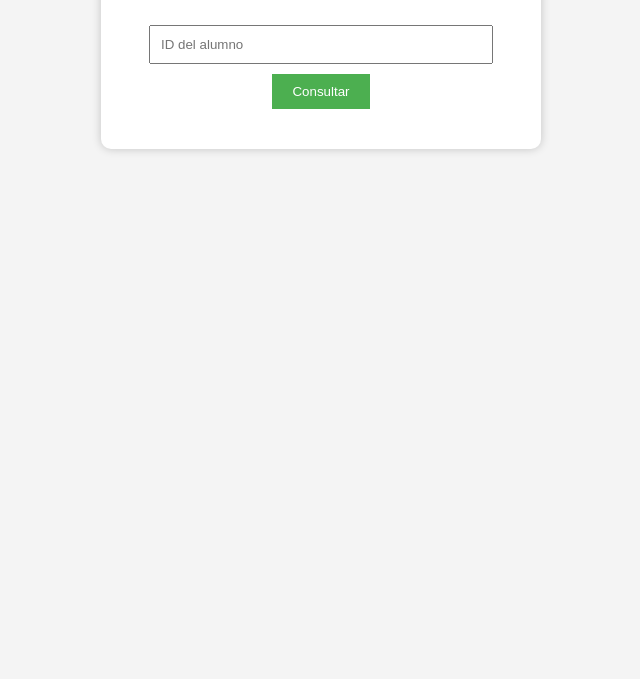
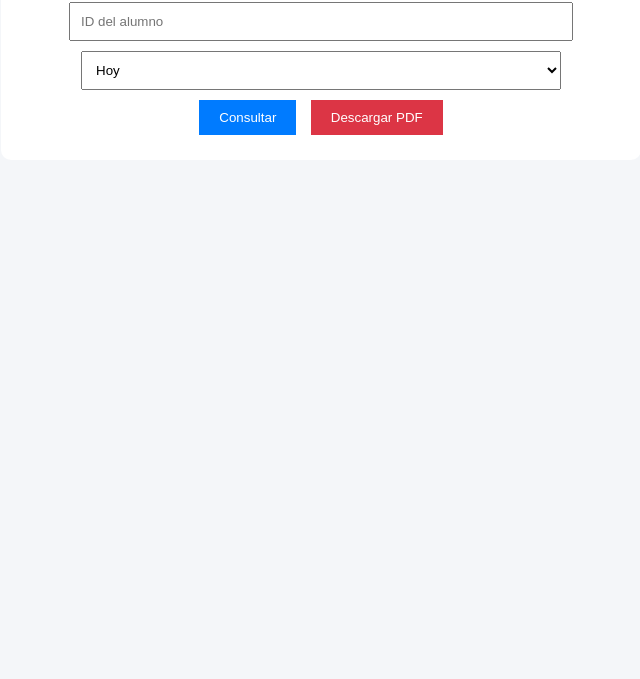
Before and after one commit to davidvampire-hub/bot-telegram, a website: page public/consulta.html in a window 1280 px wide. Shown: the part 121-800 px from the top of the page, without its empty margins (319-959 px from the left). Drawn offline with nearby package versions, Linux system fonts and the light colour scheme.

Commit message:
bot 5 html

```diff
--- a/public/consulta.html
+++ b/public/consulta.html
@@ -2,103 +2,231 @@
 <html lang="es">
 <head>
 <meta charset="UTF-8">
-  <title>Consulta de Asistencia</title>
+<title>Consulta de Asistencia PRO</title>
+
+<script src="https://cdnjs.cloudflare.com/ajax/libs/jspdf/2.5.1/jspdf.umd.min.js"></script>
+
 <style>
 body {
     font-family: Arial;
+    background: #f4f6f9;
     text-align: center;
-      background: #f4f4f4;
-      padding: 40px;
 }
-    .box {
+
+.container {
     background: white;
     padding: 20px;
+    margin: 30px auto;
+    width: 90%;
+    max-width: 600px;
     border-radius: 10px;
-      max-width: 400px;
-      margin: auto;
-      box-shadow: 0 0 10px rgba(0,0,0,0.2);
 }
-    input {
+
+input, select {
     padding: 10px;
+    margin: 5px;
     width: 80%;
-      margin: 10px;
 }
+
 button {
     padding: 10px 20px;
-      background: #4CAF50;
-      color: white;
+    margin: 5px;
     border: none;
     cursor: pointer;
 }
-    #resultado {
-      margin-top: 20px;
+
+.buscar { background: #007bff; color: white; }
+.pdf { background: #dc3545; color: white; }
+
+.registro {
     text-align: left;
+    margin: 5px 0;
 }
+
+.entrada { color: green; }
+.salida { color: red; }
 </style>
 </head>
+
 <body>
 
-<div class="box">
+<div class="container">
+
 <h2>📋 Consulta de Asistencia</h2>
 
-  <input type="text" id="id" placeholder="ID del alumno">
+<input type="text" id="idAlumno" placeholder="ID del alumno">
+
+<select id="filtro">
+    <option value="hoy">Hoy</option>
+    <option value="semana">Semana</option>
+    <option value="mes">Mes</option>
+    <option value="todo">Todo</option>
+</select>
+
 <br>
-  <button onclick="consultar()">Consultar</button>
+
+<button class="buscar" onclick="consultar()">Consultar</button>
+<button class="pdf" onclick="generarPDF()">Descargar PDF</button>
 
 <div id="resultado"></div>
+
 </div>
 
+<!-- Firebase -->
+<script src="https://www.gstatic.com/firebasejs/10.7.1/firebase-app.js"></script>
+<script src="https://www.gstatic.com/firebasejs/10.7.1/firebase-database.js"></script>
+
 <script>
-const FIREBASE = "https://controlasistencia-d236e-default-rtdb.firebaseio.com";
 
-async function consultar() {
+const firebaseConfig = {
+ apiKey: "AIzaSyCWQAmB9cMI4Y0YBPC_iV6p1YGgZTSNFQ0",
 
-  const id = document.getElementById("id").value.trim();
-  const resDiv = document.getElementById("resultado");
+  authDomain: "controlasistencia-d236e.firebaseapp.com",
+
+  databaseURL: "https://controlasistencia-d236e-default-rtdb.firebaseio.com",
+
+  projectId: "controlasistencia-d236e",
+
+  storageBucket: "controlasistencia-d236e.firebasestorage.app",
+
+  messagingSenderId: "3052247103",
+
+  appId: "1:3052247103:web:eaed021913fa765427808a",
+
+  measurementId: "G-H9EKB1F7ZW"
+};
+
+firebase.initializeApp(firebaseConfig);
+const db = firebase.database();
+
+let datosGlobales = [];
+let nombreAlumno = "";
+
+function consultar() {
+
+    const id = document.getElementById("idAlumno").value;
+    const filtro = document.getElementById("filtro").value;
+    const resultado = document.getElementById("resultado");
 
     if (!id) {
-    resDiv.innerHTML = "⚠️ Ingresa un ID";
+        resultado.innerHTML = "⚠️ Ingresa un ID";
         return;
     }
 
-  resDiv.innerHTML = "⏳ Buscando...";
+    resultado.innerHTML = "⏳ Buscando...";
 
-  try {
+    db.ref("alumnos/" + id).once("value").then(snap => {
 
-    // 🔍 Alumno
-    const alumnoRes = await fetch(`${FIREBASE}/alumnos/${id}.json`);
-    const alumno = await alumnoRes.json();
-
-    if (!alumno) {
-      resDiv.innerHTML = "❌ Alumno no encontrado";
+        if (!snap.exists()) {
+            resultado.innerHTML = "❌ Alumno no encontrado";
             return;
         }
 
-    // 📅 Fecha hoy
-    const fecha = new Date().toISOString().split("T")[0];
+        nombreAlumno = snap.val().nombre;
 
-    // 📊 Registros
-    const regRes = await fetch(`${FIREBASE}/registros/${id}/${fecha}.json`);
-    const registros = await regRes.json();
+        db.ref("registros/" + id).once("value").then(regSnap => {
 
-    let html = `<h3>👨‍🎓 ${alumno.nombre}</h3>`;
-    html += `<p>📅 ${fecha}</p>`;
+            datosGlobales = [];
+            let html = `<h3>${nombreAlumno}</h3>`;
 
-    if (!registros) {
-      html += "<p>Sin registros hoy</p>";
-    } else {
-      Object.values(registros).forEach(r => {
-        html += `<p>✔ ${r.tipo} - ${r.hora}</p>`;
-      });
+            if (!regSnap.exists()) {
+                resultado.innerHTML = html + "📭 Sin registros";
+                return;
             }
 
-    resDiv.innerHTML = html;
+            const hoy = new Date();
 
-  } catch (error) {
-    resDiv.innerHTML = "❌ Error al consultar";
-    console.error(error);
+            regSnap.forEach(dia => {
+
+                const fecha = new Date(dia.key);
+                let incluir = false;
+
+                if (filtro === "hoy") {
+                    incluir = fecha.toDateString() === hoy.toDateString();
                 }
+
+                if (filtro === "semana") {
+                    const hace7 = new Date();
+                    hace7.setDate(hoy.getDate() - 7);
+                    incluir = fecha >= hace7;
                 }
+
+                if (filtro === "mes") {
+                    incluir = fecha.getMonth() === hoy.getMonth();
+                }
+
+                if (filtro === "todo") {
+                    incluir = true;
+                }
+
+                if (incluir) {
+
+                    html += `<hr><b>📅 ${dia.key}</b>`;
+
+                    dia.forEach(reg => {
+                        const r = reg.val();
+
+                        datosGlobales.push({
+                            fecha: dia.key,
+                            tipo: r.tipo,
+                            hora: r.hora
+                        });
+
+                        html += `
+                        <div class="registro">
+                            <span class="${r.tipo}">
+                                ${r.tipo.toUpperCase()} - ${r.hora}
+                            </span>
+                        </div>`;
+                    });
+
+                }
+
+            });
+
+            resultado.innerHTML = html;
+
+        });
+
+    });
+
+}
+
+function generarPDF() {
+
+    if (datosGlobales.length === 0) {
+        alert("Primero consulta datos");
+        return;
+    }
+
+    const { jsPDF } = window.jspdf;
+    const doc = new jsPDF();
+
+    let y = 10;
+
+    doc.setFontSize(14);
+    doc.text("Reporte de Asistencia", 10, y);
+    y += 10;
+
+    doc.setFontSize(12);
+    doc.text("Alumno: " + nombreAlumno, 10, y);
+    y += 10;
+
+    datosGlobales.forEach(r => {
+
+        doc.text(`${r.fecha} - ${r.tipo.toUpperCase()} - ${r.hora}`, 10, y);
+        y += 7;
+
+        if (y > 270) {
+            doc.addPage();
+            y = 10;
+        }
+
+    });
+
+    doc.save("asistencia.pdf");
+}
+
 </script>
 
 </body>
```
Lines whose indentation alone changed are shown as unchanged.
